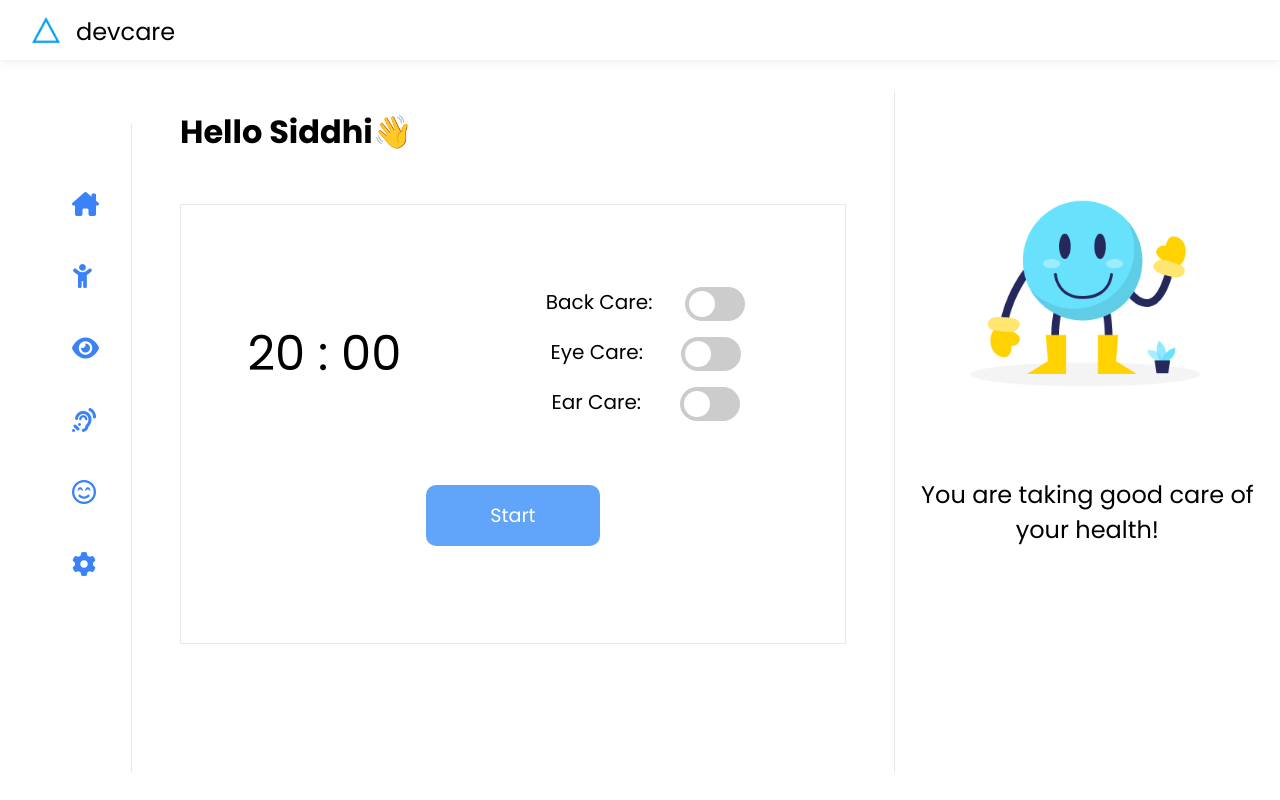
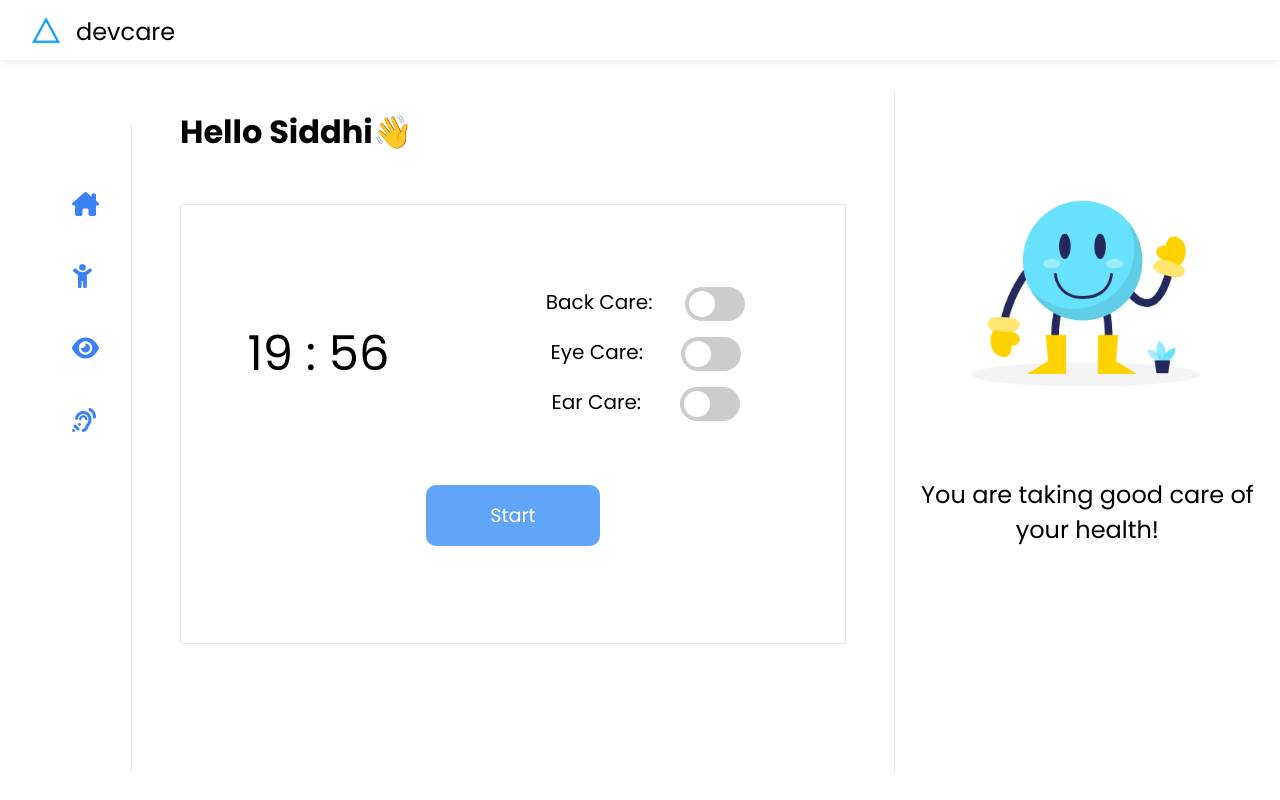
Before and after one commit to siddhigate/dev-care-app, a React (Create React App) app: page / in a window 1280 px wide. Built offline with nearby package versions, Linux system fonts and the light colour scheme.

Commit message:
routes added and timer

```diff
--- a/package.json
+++ b/package.json
@@ -8,7 +8,9 @@
     "@testing-library/user-event": "^13.5.0",
     "react": "^17.0.2",
     "react-chartjs-2": "^4.0.1",
+    "react-countdown": "^2.3.2",
     "react-dom": "^17.0.2",
+    "react-router-dom": "^6.2.1",
     "react-scripts": "5.0.0",
     "web-vitals": "^2.1.4"
   },
--- a/src/App.js
+++ b/src/App.js
@@ -1,47 +1,25 @@
-import Nav from "./components/core/Nav";
-import Sidebar from "./components/core/Sidebar";
 import "./css/style.css";
-import Dashboard from "./pages/Dashboard";
-import { useState } from "react";
-import BackCare from "./pages/BackCare";
-import EyeCare from "./pages/EyeCare";
-import EarCare from "./pages/EarCare";
+import {
+  BrowserRouter,
+  Routes,
+  Route,
+} from "react-router-dom";
+import Dashboard from "./screens/Dashboard";
+import BackCare from "./screens/BackCare";
+import EyeCare from "./screens/EyeCare";
+import EarCare from "./screens/EarCare";
 
 function App() {
-  const [dashboard, setDashboard] = useState(true);
-  const [backcare, setBackcare] = useState(false);
-  const [eyecare, setEyecare] = useState(false);
-  const [earcare, setEarcare] = useState(false);
-
-  const navigate = (id) => {
-    const components = [setDashboard, setBackcare, setEyecare, setEarcare];
-
-    for(let i = 0; i < components.length; i++) {
-      if(i !== id){
-        components[i](false);
-      }
-    }
-
-    components[id](true);
-  }
 
   return (
-    <>
-      <Nav></Nav>
-
-      <div className="main-wrapper">
-        <Sidebar navigate={navigate} ></Sidebar>
-
-        {dashboard && <Dashboard />}
-
-        {earcare && <EarCare/>}
-
-        {eyecare && <EyeCare />}
-
-        {backcare && <BackCare/>}
-
-      </div>
-    </>
+    <BrowserRouter>
+    <Routes>
+      <Route path="/" element={<Dashboard />} />
+      <Route path="/backcare" element={<BackCare />} />
+      <Route path="/eyecare" element={<EyeCare />} />
+      <Route path="/earcare" element={<EarCare />} />
+    </Routes>
+  </BrowserRouter>
   );
 }
 
--- a/src/components/core/Sidebar.js
+++ b/src/components/core/Sidebar.js
@@ -1,33 +1,35 @@
 import React from "react";
+import { Link } from "react-router-dom";
 
 const Sidebar = ({navigate}) => {
   return (
     <aside className="sidebar">
       <ul className="sidebar-links">
-        <li onClick={() => navigate(0)}>
+
+        <Link to="/">
+        <li>
           <i className="fa-solid fa-house-chimney"></i>
           <span className="fw-bold">Dashboard</span>
         </li >
-        <li onClick={() => navigate(1)}>
+        </Link>
+        <Link to="/backcare">
+        <li>
           <i className="fa-solid fa-child"></i>
           <span>Back care</span>
         </li>
-        <li onClick={() => navigate(2)}>
+        </Link>
+        <Link to="/eyecare">
+        <li>
           <i className="fa-solid fa-eye"></i>
           <span>Eye Care</span>
         </li>
-        <li onClick={() => navigate(3)}>
+        </Link>
+        <Link to="/earcare">
+        <li>
           <i className="fa-solid fa-ear-listen"></i>
           <span>Ear Care</span>
         </li>
-        <li>
-          <i className="fa-regular fa-face-smile-beam"></i>
-          <span>Settings</span>
-        </li>
-        <li onClick={() => navigate(0)}>
-          <i className="fa-solid fa-gear"></i>
-          <span>Settings</span>
-        </li>
+        </Link>
       </ul>
     </aside>
   );
--- a/src/css/base/reset.css
+++ b/src/css/base/reset.css
@@ -40,6 +40,11 @@ select {
   font: inherit;
 }
 
+a {
+  text-decoration: none;
+  color: inherit
+}
+
 /* Remove all animations, for users who have turned them off */
 @media (prefers-reduced-motion: reduce) {
   html:focus-within {
--- a/src/pages/Dashboard.js
+++ /dev/null
@@ -1,29 +0,0 @@
-import Score from "../components/core/Score";
-import TimerClock from "../components/core/TimerClock";
-import Toggles from "../components/core/Toggles";
-
-const Dashboard = () => {
-    return (
-        <>
-            <main className="main">
-          <h1>Hello Siddhi👋</h1>
-
-          <div class="main-content">
-          <div className="timer">
-          <TimerClock minutes="20" seconds="00"></TimerClock>
-            <Toggles />
-          </div>
-          <div className="cta">
-            <div>
-              <button className="btn btn-primary">Start</button>
-            </div>
-          </div>
-          </div>
-        </main>
-
-        <Score/>
-        </>
-    );
-};
-
-export default Dashboard;
--- a/src/pages/BackCare.js
+++ b/src/screens/BackCare.js
@@ -1,8 +1,15 @@
-import React from 'react';
+import Nav from "../components/core/Nav";
+import Sidebar from "../components/core/Sidebar";
 import PieChart from '../components/charts/PieChart';
+import "../css/style.css";
 
-const BackCare = () => {
-    return (
+function BackCare() {
+
+  return (
+    <>
+      <Nav></Nav>
+      <div className="main-wrapper">
+        <Sidebar ></Sidebar>
         <div className="main-graph-wrapper">
         <main className="main">
           <h1>Back Care</h1>
@@ -24,7 +31,9 @@ const BackCare = () => {
         </div>
       </div>
 
-    );
-};
+      </div>
+    </>
+  );
+}
 
 export default BackCare;
--- /dev/null
+++ b/src/screens/Dashboard.js
@@ -0,0 +1,89 @@
+import Nav from "../components/core/Nav";
+import Sidebar from "../components/core/Sidebar";
+import "../css/style.css";
+import Score from "../components/core/Score";
+import TimerClock from "../components/core/TimerClock";
+import Toggles from "../components/core/Toggles";
+import Countdown, { zeroPad } from "react-countdown";
+import { useEffect, useRef, useState } from "react";
+import { notify } from "../services/notifications";
+
+const renderer = ({ hours, minutes, seconds, completed }) => {
+  if (completed) {
+    notify();
+    return null;
+  } else {
+    return (
+      <TimerClock
+        minutes={zeroPad(minutes)}
+        seconds={zeroPad(seconds)}
+      ></TimerClock>
+    );
+  }
+};
+
+function Dashboard() {
+  const [time, setTime] = useState(20);
+
+  const timerRef = useRef(null);
+
+  const startHandler = () => {
+    let timerAPI = timerRef.current.getApi();
+    timerAPI.start();
+  };
+
+  const restart = () => {
+    setTime(20000);
+  };
+
+
+    // const stopHandler = () => {
+
+    //   let timerAPI = timerRef.current.getApi();
+    //   timerAPI.stop();
+    // }
+
+    // const pauseHandler = () => {
+
+    //   let timerAPI = timerRef.current.getApi();
+    //   timerAPI.pause();
+    // }
+
+  useEffect(() => {
+    startHandler();
+  }, [time]);
+
+  return (
+    <>
+      <Nav></Nav>
+      <div className="main-wrapper">
+        <Sidebar></Sidebar>
+        <main className="main">
+          <h1>Hello Siddhi👋</h1>
+
+          <div className="main-content">
+            <div className="timer">
+              <Countdown
+                ref={timerRef}
+                date={Date.now() + time * 60}
+                autoStart={true}
+                renderer={renderer}
+                onComplete={restart}
+              />
+              <Toggles />
+            </div>
+            <div className="cta">
+              <div>
+                <button className="btn btn-primary">Start</button>
+              </div>
+            </div>
+          </div>
+        </main>
+
+        <Score />
+      </div>
+    </>
+  );
+}
+
+export default Dashboard;
--- a/src/pages/EyeCare.js
+++ b/src/screens/EarCare.js
@@ -1,13 +1,20 @@
-import React from 'react';
-import { LineChart } from '../components/charts/LineChart';
+import Nav from "../components/core/Nav";
+import Sidebar from "../components/core/Sidebar";
+import "../css/style.css";
+import { BarChart } from '../components/charts/BarChart';
 
-const EyeCare = () => {
-    return (
+function EarCare() {
+
+  return (
+    <>
+      <Nav></Nav>
+      <div className="main-wrapper">
+        <Sidebar ></Sidebar>
         <div className="main-graph-wrapper">
         <main className="main">
-          <h1 clasName="mb-xxl">Eye Care</h1>
+          <h1 clasName="mb-xxl">Ear Care</h1>
           <div className="line-graph">
-            <LineChart> </LineChart>
+            <BarChart/>
           </div>
         </main>
         <div className="cards-container">
@@ -24,7 +31,10 @@ const EyeCare = () => {
         </div>
       </div>
 
-    );
-};
 
-export default EyeCare;
+      </div>
+    </>
+  );
+}
+
+export default EarCare;
--- a/src/pages/EarCare.js
+++ b/src/screens/EyeCare.js
@@ -1,13 +1,20 @@
-import React from 'react';
-import { BarChart } from '../components/charts/BarChart';
+import Nav from "../components/core/Nav";
+import Sidebar from "../components/core/Sidebar";
+import "../css/style.css";
+import { LineChart } from '../components/charts/LineChart';
 
-const EarCare = () => {
-    return (
+function EyeCare() {
+
+  return (
+    <>
+      <Nav></Nav>
+      <div className="main-wrapper">
+        <Sidebar ></Sidebar>
         <div className="main-graph-wrapper">
         <main className="main">
-          <h1 clasName="mb-xxl">Ear Care</h1>
+          <h1 className="mb-xxl">Eye Care</h1>
           <div className="line-graph">
-            <BarChart/>
+            <LineChart> </LineChart>
           </div>
         </main>
         <div className="cards-container">
@@ -24,7 +31,10 @@ const EarCare = () => {
         </div>
       </div>
 
-    );
-};
 
-export default EarCare;
+      </div>
+    </>
+  );
+}
+
+export default EyeCare;
--- /dev/null
+++ b/src/services/notifications.js
@@ -0,0 +1,3 @@
+export const notify = () => {
+    console.log("Notifyyyyyyyyy")
+}
```
Also changed, not shown: 1 other file (tests, documents, lock files or other folders).
